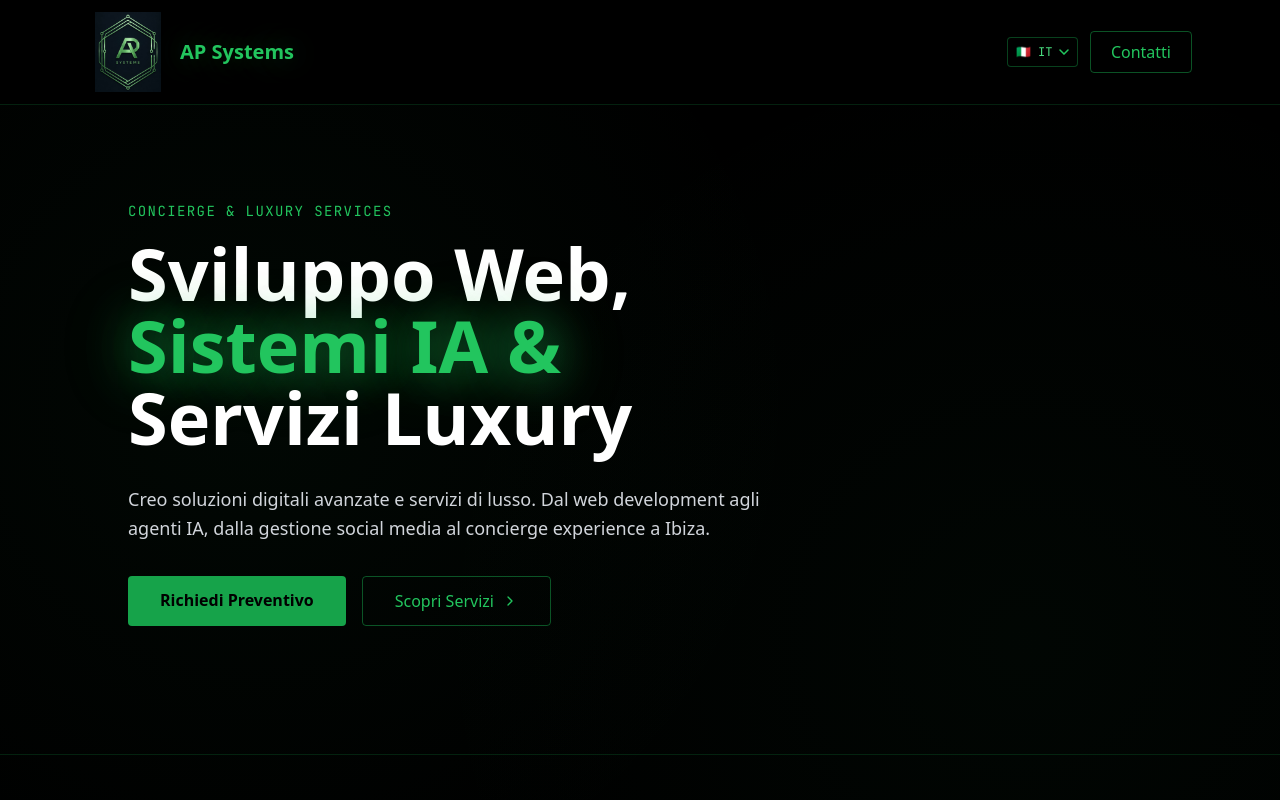
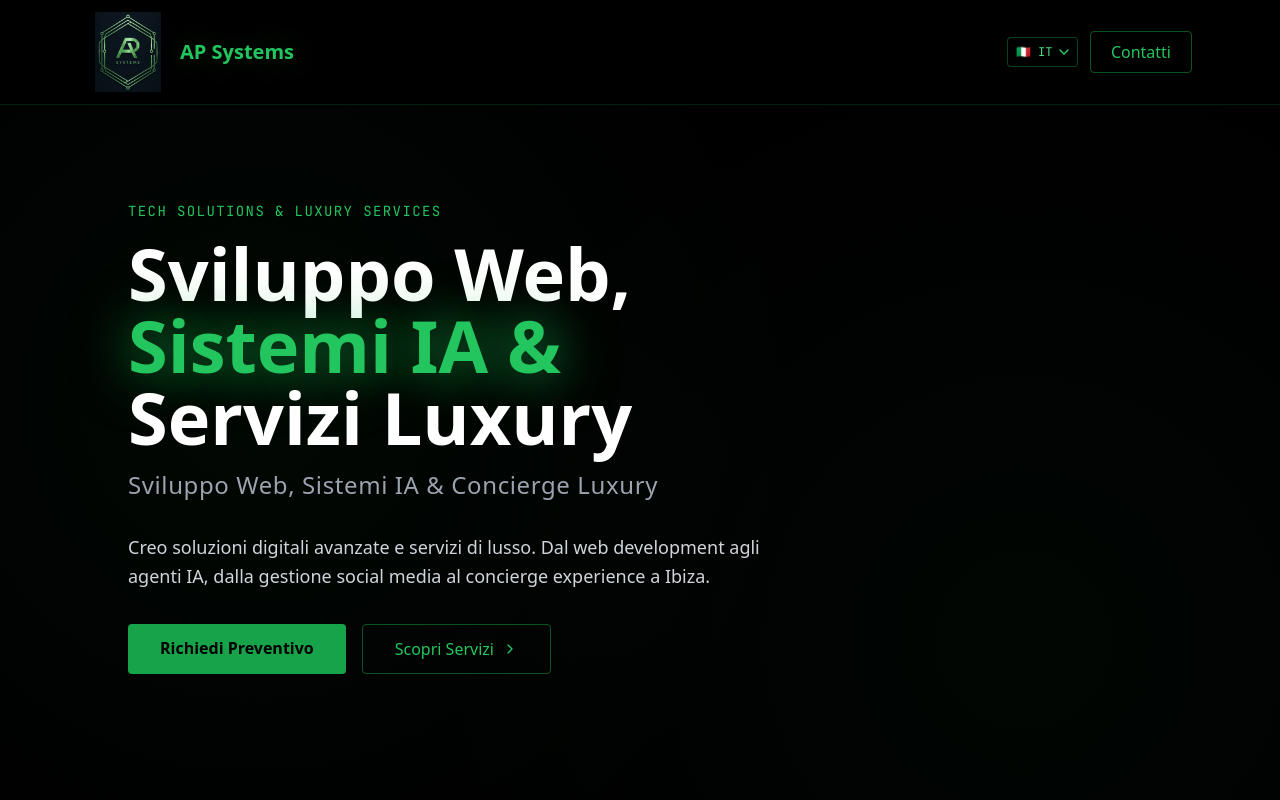
Before and after one commit to alepunzi2895-alt/alessandropunzi_systems, a Next.js app: page / in a window 1280 px wide. Shown: the top 800 px of the page. Built offline with nearby package versions, Linux system fonts and the light colour scheme.

Commit message:
feat: restore original tag, add hero subtitle per service
Co-Authored-By: Claude Sonnet 4.6 <noreply@anthropic.com>

```diff
--- a/portfolio-landing-pro.tsx
+++ b/portfolio-landing-pro.tsx
@@ -9,8 +9,9 @@ const translations = {
   it: {
     nav: { contact: 'Contatti' },
     hero: {
-      tag: 'Concierge & Luxury Services',
+      tag: 'Tech Solutions & Luxury Services',
       h1: ['Sviluppo Web,', 'Sistemi IA &', 'Servizi Luxury'],
+      subtitle: 'Sviluppo Web, Sistemi IA & Concierge Luxury',
       body: 'Creo soluzioni digitali avanzate e servizi di lusso. Dal web development agli agenti IA, dalla gestione social media al concierge experience a Ibiza.',
       cta1: 'Richiedi Preventivo',
       cta2: 'Scopri Servizi',
@@ -64,8 +65,9 @@ const translations = {
   en: {
     nav: { contact: 'Contact' },
     hero: {
-      tag: 'Concierge & Luxury Services',
+      tag: 'Tech Solutions & Luxury Services',
       h1: ['Web Development,', 'AI Systems &', 'Luxury Services'],
+      subtitle: 'Web Development, AI Systems & Luxury Concierge',
       body: 'I build advanced digital solutions and luxury services. From web development to AI agents, from social media management to concierge experiences in Ibiza.',
       cta1: 'Request a Quote',
       cta2: 'Explore Services',
@@ -119,8 +121,9 @@ const translations = {
   es: {
     nav: { contact: 'Contacto' },
     hero: {
-      tag: 'Concierge & Servicios Luxury',
+      tag: 'Tech Solutions & Luxury Services',
       h1: ['Desarrollo Web,', 'Sistemas IA &', 'Servicios Luxury'],
+      subtitle: 'Desarrollo Web, Sistemas IA & Concierge Luxury',
       body: 'Creo soluciones digitales avanzadas y servicios de lujo. Desde desarrollo web hasta agentes IA, desde gestión de redes sociales hasta experiencias concierge en Ibiza.',
       cta1: 'Solicitar Presupuesto',
       cta2: 'Ver Servicios',
@@ -423,6 +426,9 @@ export default function ProfessionalPortfolio() {
               <br />
               {c.hero.h1[2]}
             </h1>
+            <p className="text-xl md:text-2xl text-gray-400 font-medium tracking-wide">
+              {c.hero.subtitle}
+            </p>
           </div>
           <p className="text-lg text-gray-300 max-w-2xl leading-relaxed animate-fade-in delay-1">
             {c.hero.body}
```
